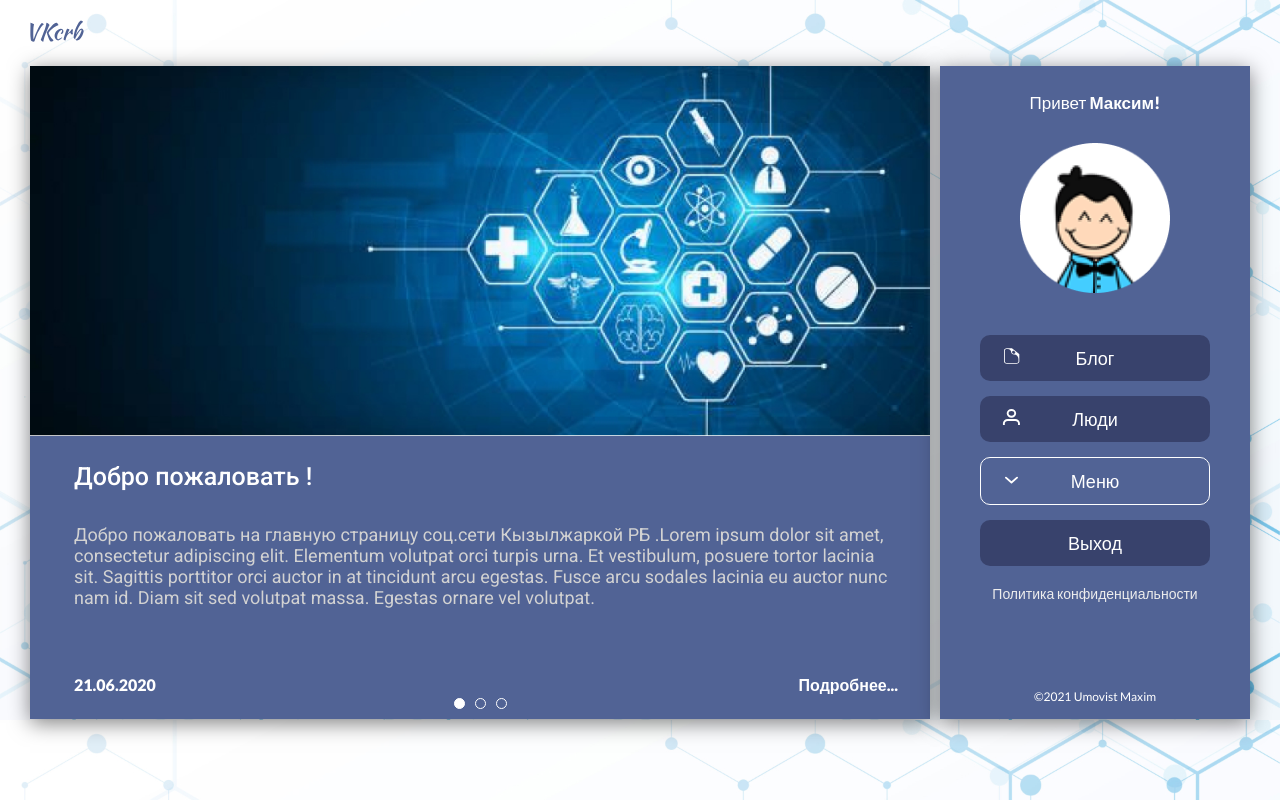
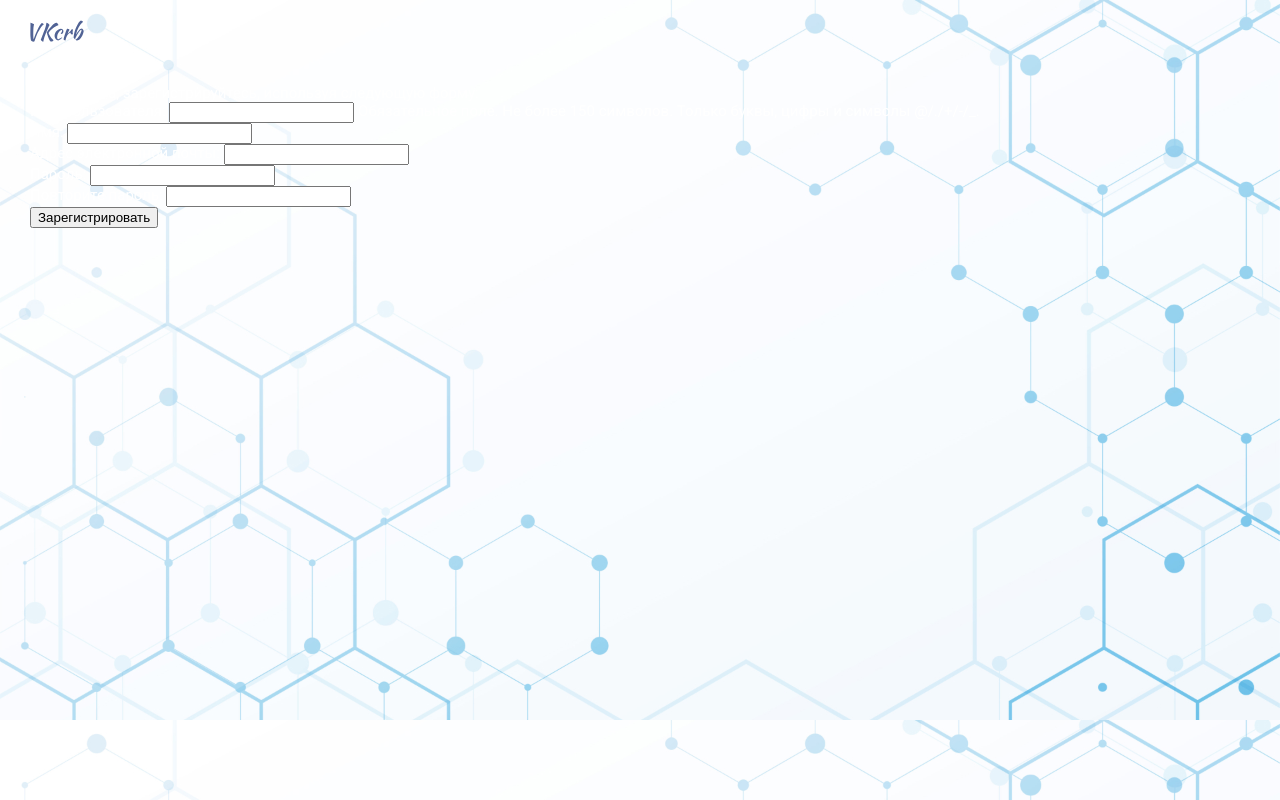
Before and after one commit to DonCorleone-byte/Social-Network_UPD, a Django app: page /register/ in a window 1280 px wide. Run offline with Django 3.2, Linux system fonts and the light colour scheme; some libraries are stand-ins or nearby versions.

Commit message:
Обновление фронта

```diff
--- a/vkcrb/account/Templates/base.html
+++ b/vkcrb/account/Templates/base.html
@@ -17,111 +17,14 @@
 
 <body>
 
-<section class="top">
+  <section class="top">
     <div class="container">
-
-      <img class="logo animate__animated animate__fadeInLeftBig" src="{% static 'images/logo.svg' %}" alt="logo">
-
-      <div class="dashboard__content">
-
-        <div class="dashboard__slider animate__animated animate__fadeInLeftBig animate__delay-1s">
-          <div class="dashboard__slider-wrapper">
-
-            <div class="slider__wrapper-inner">
-              <img class="dashboard__slider-img" src="{% static 'images/content/content-1.jpg' %}" alt="hello">
-              <div class="dashboard__slider-content">
-                <h3 class="dashboard__slider-title">Добро пожаловать !</h3>
-                <p class="dashboard__slider-text">
-                  Добро пожаловать на главную страницу соц.сети Кызылжаркой РБ .Lorem ipsum dolor sit amet, consectetur
-                  adipiscing elit. Elementum volutpat orci turpis urna. Et vestibulum, posuere tortor lacinia sit.
-                  Sagittis
-                  porttitor orci auctor in at tincidunt arcu egestas. Fusce arcu sodales lacinia eu auctor nunc nam id.
-                  Diam
-                  sit sed volutpat massa. Egestas ornare vel volutpat.
-                </p>
-                <div class="dashboard__slider-bottom">
-                  <div class="dashboard__slider-date">21.06.2020</div>
-                  <a class="dashboard__slider-btn" href="#">Подробнее...</a>
-                </div>
-              </div>
-            </div>
-
-            <div class="slider__wrapper-inner">
-              <img class="dashboard__slider-img" src="{% static 'images/content/content-1.jpg' %}" alt="">
-              <div class="dashboard__slider-content">
-                <h3 class="dashboard__slider-title">Добро пожаловать !</h3>
-                <p class="dashboard__slider-text">
-                  Добро пожаловать на главную страницу соц.сети Кызылжаркой РБ .Lorem ipsum dolor sit amet, consectetur
-                  adipiscing elit. Elementum volutpat orci turpis urna. Et vestibulum, posuere tortor lacinia sit.
-                  Sagittis
-                  porttitor orci auctor in at tincidunt arcu egestas. Fusce arcu sodales lacinia eu auctor nunc nam id.
-                  Diam
-                  sit sed volutpat massa. Egestas ornare vel volutpat.
-                </p>
-                <div class="dashboard__slider-bottom">
-                  <div class="dashboard__slider-date">21.06.2020</div>
-                  <a class="dashboard__slider-btn" href="#">Подробнее...</a>
-                </div>
-              </div>
-            </div>
-
-            <div class="slider__wrapper-inner">
-              <img class="dashboard__slider-img" src="{% static 'images/content/content-1.jpg' %}" alt="">
-              <div class="dashboard__slider-content">
-                <h3 class="dashboard__slider-title">Добро пожаловать !</h3>
-                <p class="dashboard__slider-text">
-                  Добро пожаловать на главную страницу соц.сети Кызылжаркой РБ .Lorem ipsum dolor sit amet, consectetur
-                  adipiscing elit. Elementum volutpat orci turpis urna. Et vestibulum, posuere tortor lacinia sit.
-                  Sagittis
-                  porttitor orci auctor in at tincidunt arcu egestas. Fusce arcu sodales lacinia eu auctor nunc nam id.
-                  Diam
-                  sit sed volutpat massa. Egestas ornare vel volutpat.
-                </p>
-                <div class="dashboard__slider-bottom">
-                  <div class="dashboard__slider-date">21.06.2020</div>
-                  <a class="dashboard__slider-btn" href="#">Подробнее...</a>
-                </div>
-              </div>
-            </div>
-          </div>
-        </div>
-
-
-        <div class="dashboard__userboard animate__animated  animate__fadeInRightBig animate__delay-1s">
-          <div class="dashboard__userboard-wrapper">
-            <h4 class="dashboard__userboard-name">Привет <span>Максим!</span></h4>
-            <img class="dashboard__userboard-photo" src="{% static 'images/user.png' %}" alt="avatar">
-
-            <ul class="userboard__list">
-              <li class="userboard__list-blog">
-                <a class="userboard__list-link list-blog" href="../../blog">Блог</a>
-              </li>
-              <li class="userboard__list-people">
-                <a class="userboard__list-link list-people" href="{% url "user_list" %}">Люди</a>
-              </li>
-
-              <li class="dropdown">
-                <p class="userboard__list-link userboard__list-title">
-                  Меню</p>
-                <div class="userboard__list-content">
-                  <a class="userboard__list-content-link" href="#">Сменить пароль</a>
-                  <a class="userboard__list-content-link" href="#">Редактировать профиль</a>
-                </div>
-              </li>
-
-
-            </ul>
-            <a class="userboard__list-link userboard__exit-btn" href="#">Выход</a>
-            <a class="politic" href="#">Политика конфиденциальности</a>
-            <div class="autor">©2021 Umovist Maxim</div>
-          </div>
-        </div>
-      </div>
+    <a class="navbar-brand" href="{% url "dashboard" %}">
+        <img class="logo animate__animated animate__fadeInLeftBig" src="{% static 'images/logo.svg' %}" alt="logo"></a>
+{% block content %}
+                {% endblock %}
     </div>
   </section>
-
-
-
 
   <script src="https://ajax.googleapis.com/ajax/libs/jquery/3.4.1/jquery.min.js"></script>
   <script src="{% static 'js/slick.min.js' %}"></script>
```
Also changed, not shown: vkcrb/account/Templates/account/dashboard.html (+29 -46 lines), vkcrb/account/static/images/content/content-2.jpg (added), vkcrb/account/static/images/content/content-3.jpg (added), vkcrb/db.sqlite3.
